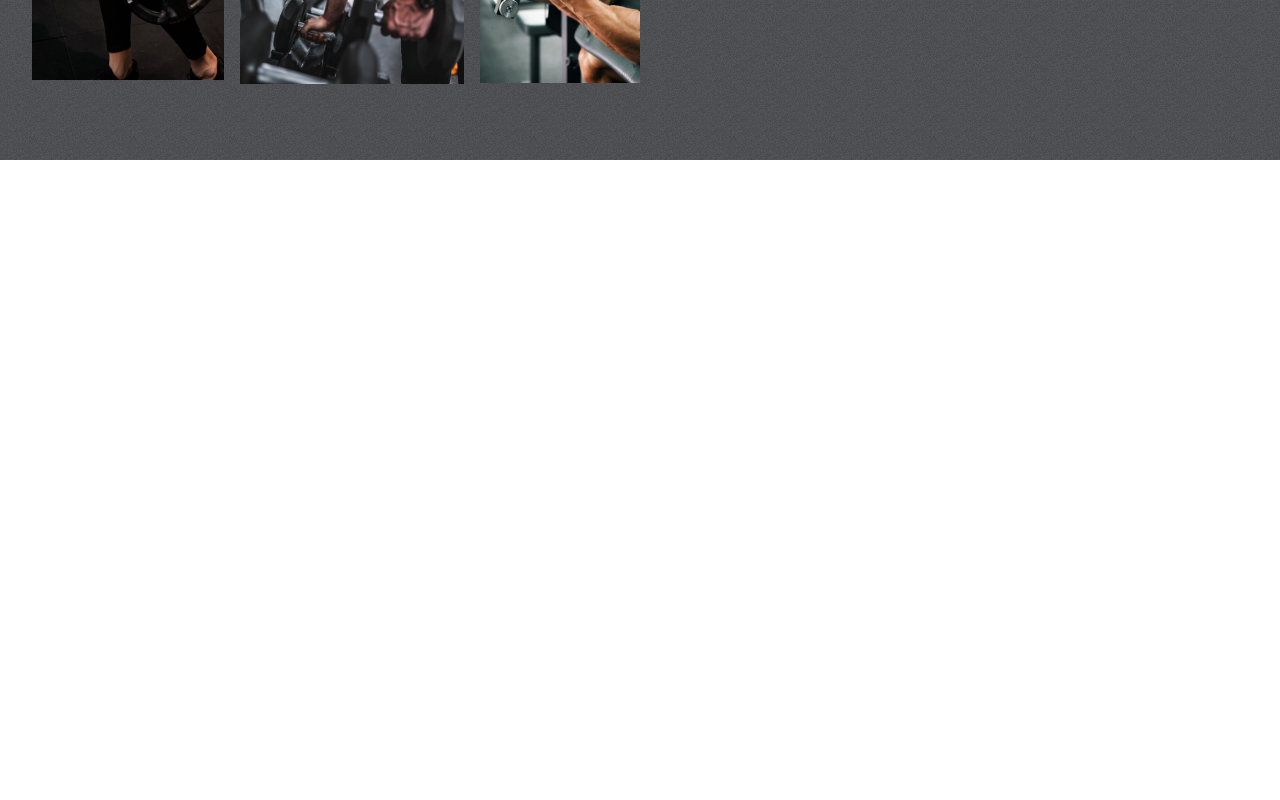
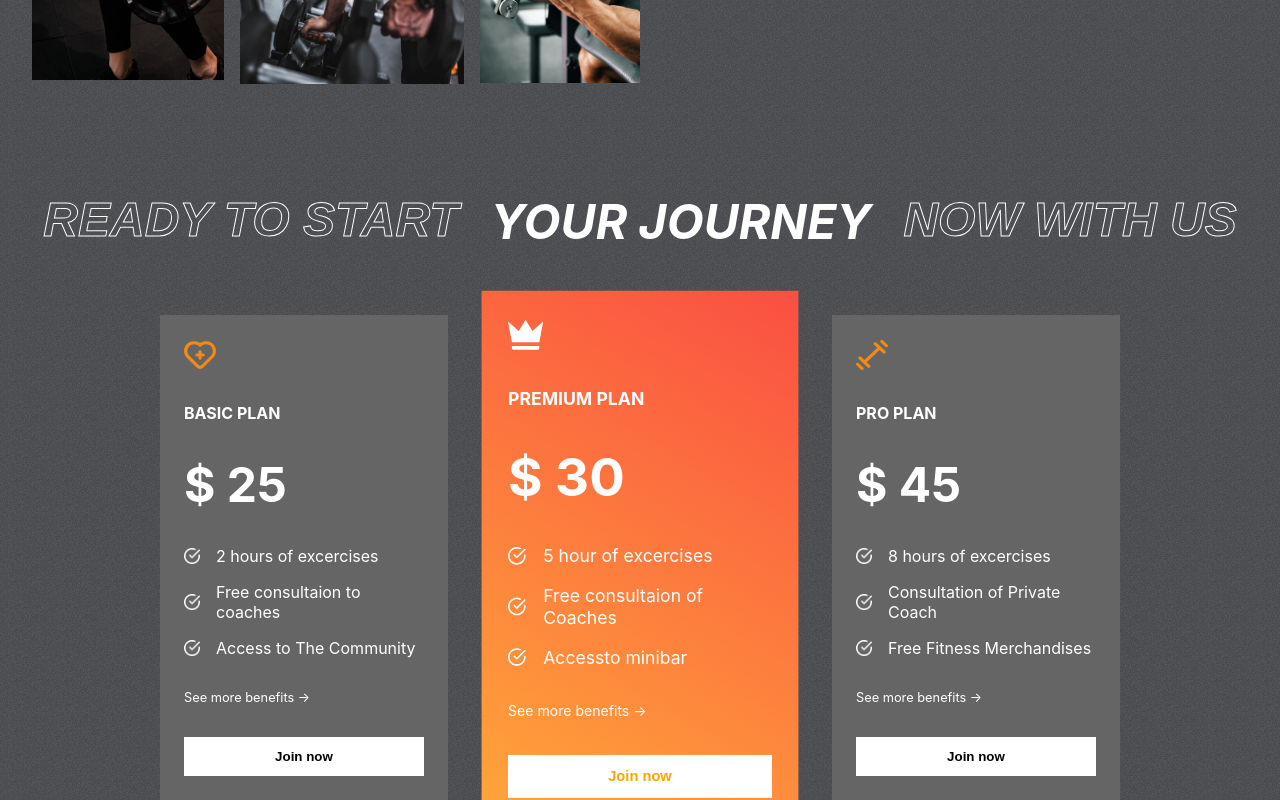
Before and after one commit to Masoud-M/gym-website, a React (Vite) app: page / in a window 1280 px wide. Shown: the part 1630-2430 px from the top of the page. Before the commit the page ends 1790 px from the top, so only its background shows below. Built offline with nearby package versions, Linux system fonts and the light colour scheme.

Commit message:
added plans section

```diff
--- a/src/App.jsx
+++ b/src/App.jsx
@@ -1,5 +1,6 @@
 import "./App.css";
 import Hero from "./Components/Hero/Hero";
+import Plans from "./Components/Plans/Plans";
 import Programs from "./Components/Programs/Programs";
 import Reasons from "./Components/Reasons/Reasons";
 function App() {
@@ -8,6 +9,7 @@
       <Hero />
       <Programs />
       <Reasons />
+      <Plans />
     </div>
   );
 }
--- /dev/null
+++ b/src/Components/Plans/Plans.css
@@ -0,0 +1,74 @@
+.plans-container {
+  margin-top: -4rem;
+  padding: 0 2rem;
+  display: flex;
+  flex-direction: column;
+  gap: 4rem;
+  position: relative;
+}
+
+.plans {
+  display: flex;
+  align-items: center;
+  justify-content: center;
+  gap: 3rem;
+}
+
+.plan {
+  display: flex;
+  flex-direction: column;
+  background: var(--caloryCard);
+  color: white;
+  gap: 2rem;
+  padding: 1.5rem;
+  width: 15rem;
+}
+
+.plan:nth-child(2) {
+  background: var(--planCard);
+  transform: scale(1.1);
+}
+
+.plan > svg {
+  fill: var(--orange);
+  width: 2rem;
+  height: 2rem;
+}
+
+.plan > :nth-child(2) {
+  font-size: 1rem;
+  font-weight: bold;
+}
+
+.plan > :nth-child(3) {
+  font-size: 3rem;
+  font-weight: bold;
+}
+
+.plan > :nth-child(5) {
+  font-size: 0.8rem;
+}
+
+.features {
+  display: flex;
+  flex-direction: column;
+  gap: 1rem;
+}
+
+.feature {
+  display: flex;
+  align-items: center;
+  gap: 1rem;
+}
+
+.feature > img {
+  width: 1rem;
+}
+
+.plans > :nth-child(2) > svg {
+  fill: white;
+}
+
+.plans > :nth-child(2) > button {
+  color: orange;
+}
--- /dev/null
+++ b/src/Components/Plans/Plans.jsx
@@ -0,0 +1,41 @@
+import React from "react";
+import "./Plans.css";
+import { plansData } from "../../data/plansData";
+import whiteTick from "../../assets/whiteTick.png";
+const Plans = () => {
+  return (
+    <div className="plans-container">
+      <div className="programs-header" style={{ gap: "2rem" }}>
+        <span className="stroke-text">READY TO START</span>
+        <span>YOUR JOURNEY</span>
+        <span className="stroke-text">NOW WITH US</span>
+      </div>
+      {/* plans card */}
+      <div className="plans">
+        {plansData.map((plan, index) => (
+          <div className="plan" key={index}>
+            {plan.icon}
+            <span>{plan.name}</span>
+            <span>$ {plan.price}</span>
+
+            <div className="features">
+              {plan.features.map((feature, index) => (
+                <div className="feature">
+                  <img src={whiteTick} alt="/" />
+                  <span key={index}>{feature}</span>
+                </div>
+              ))}
+            </div>
+
+            <div>
+              <span>See more benefits -&gt;</span>
+            </div>
+            <button className="btn">Join now</button>
+          </div>
+        ))}
+      </div>
+    </div>
+  );
+};
+
+export default Plans;
```
Also changed, not shown: src/data/plansData.jsx (renamed from src/data/plansData.js).
